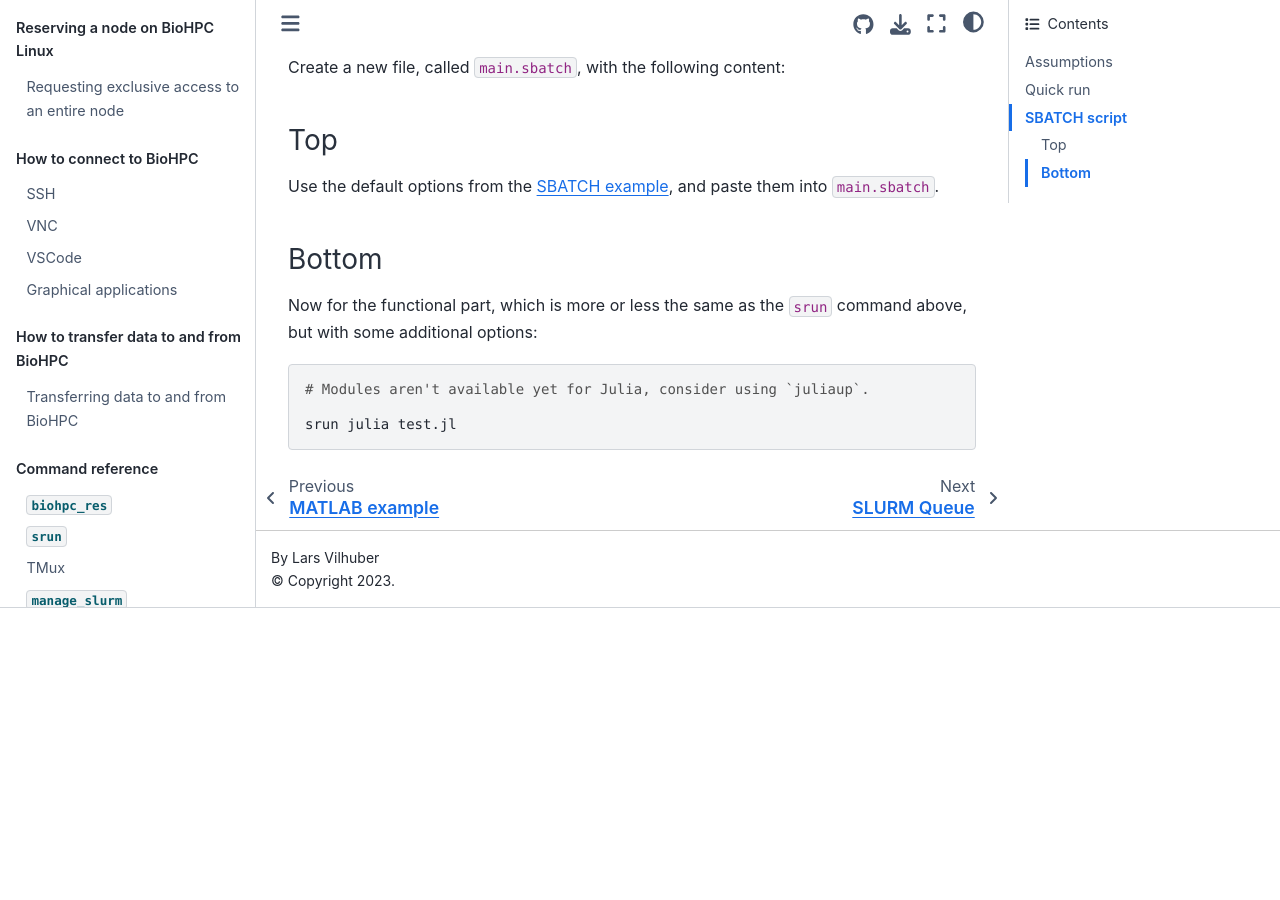
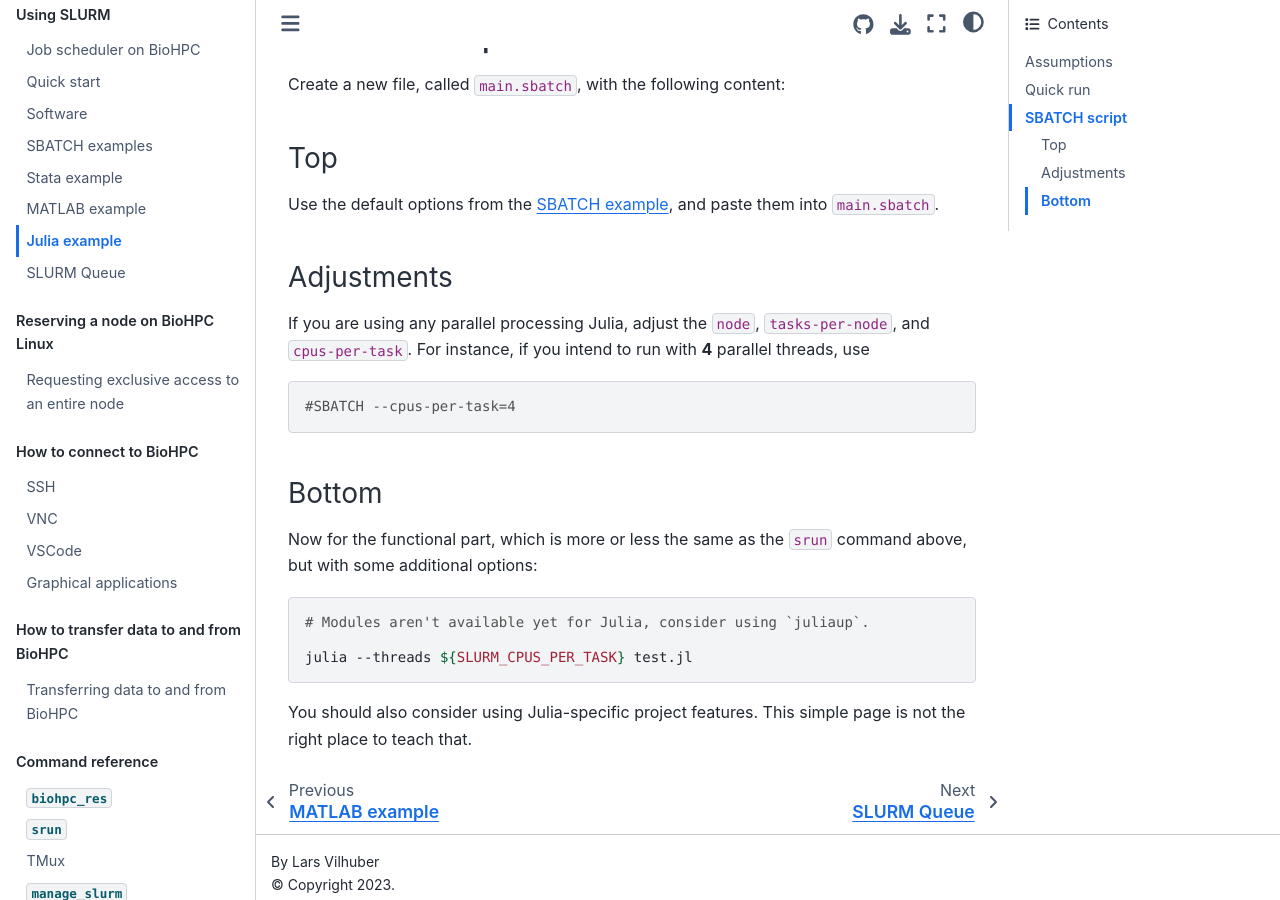
Before and after one commit to labordynamicsinstitute/ecco-notes, a Jupyter Book: the page built from docs/biohpc/julia.md, in a window 1280 px wide and 900 px high, scrolled down 992 px. Built offline with Jupyter Book 1.0.4 settings and Sphinx 7.4.7 and the Sphinx Book theme 1.1.4, drawn with Linux system fonts in a browser that asks for light colours; before the commit the page ends 1600 px from its top, so only the background shows below that; some of the changed text lies outside the part shown.

Commit message:
Update julia.md

````diff
--- a/docs/biohpc/julia.md
+++ b/docs/biohpc/julia.md
@@ -16,6 +16,7 @@
 ## Quick run
 
 ```
+cd $HOME/project
 srun julia test.jl
 ```
 with
@@ -50,13 +51,22 @@
 
 Use the default options from the [SBATCH example](sbatchexample), and paste them into `main.sbatch`.
 
+### Adjustments
+
+If you are using any parallel processing Julia, adjust the `node`, `tasks-per-node`, and `cpus-per-task`. For instance, if you intend to run with **4** parallel threads, use
+
+```
+#SBATCH --cpus-per-task=4
+```
+
 ### Bottom
 
 Now for the functional part, which is more or less the same as the `srun` command above, but with some additional options:
 
 ```bash
-
 # Modules aren't available yet for Julia, consider using `juliaup`.
 
-srun julia test.jl
+julia --threads ${SLURM_CPUS_PER_TASK} test.jl
 ```
+
+You should also consider using Julia-specific project features. This simple page is not the right place to teach that.
````
